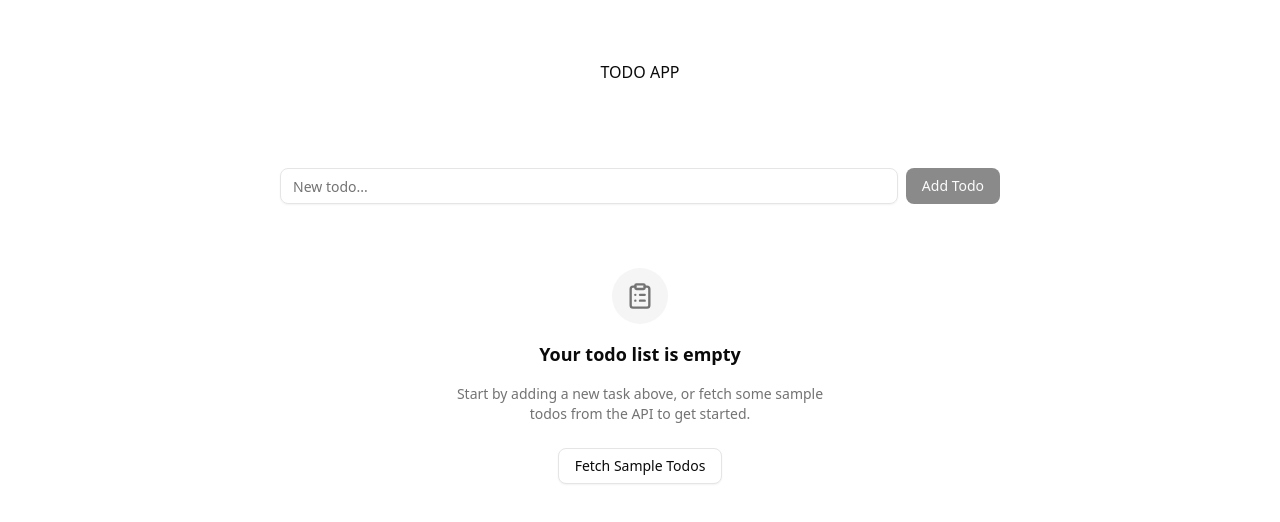
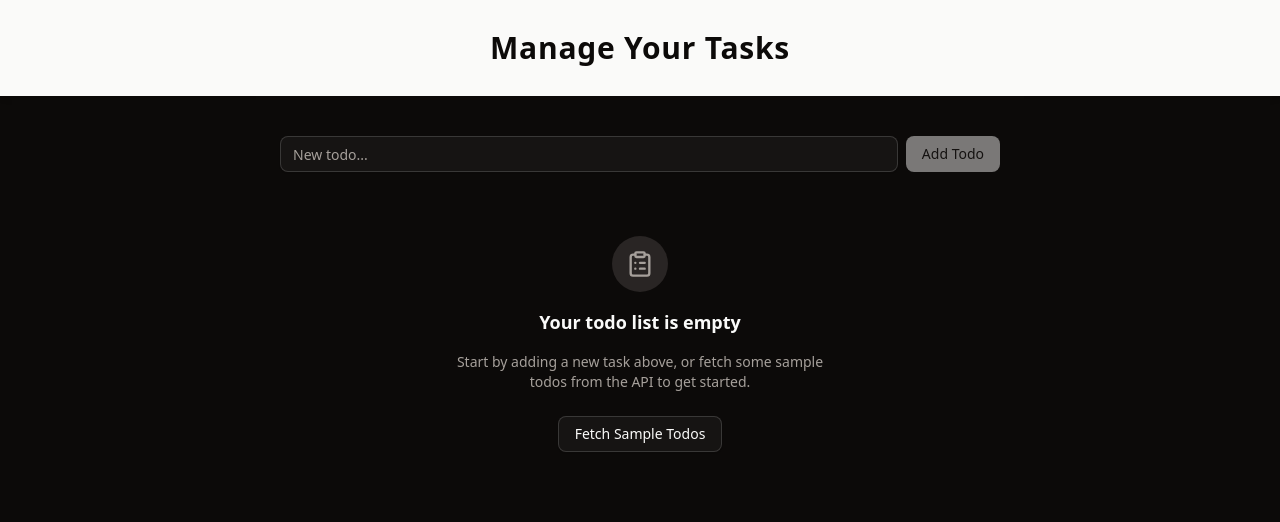
Before and after one commit to Gagun45/spacescutum, a React (Vite) app: page / in a window 1280 px wide. Shown: the top 522 px of the page. Built offline with nearby package versions, Linux system fonts and the light colour scheme.

Commit message:
color schema changed

```diff
--- a/index.html
+++ b/index.html
@@ -6,7 +6,7 @@
     <meta name="viewport" content="width=device-width, initial-scale=1.0" />
     <title>spacescutum</title>
   </head>
-  <body>
+  <body class="dark">
     <div id="root"></div>
     <script type="module" src="/src/main.tsx"></script>
   </body>
--- a/src/components/Header/Header.tsx
+++ b/src/components/Header/Header.tsx
@@ -1,7 +1,9 @@
 const Header = () => {
   return (
-    <header>
-      <h1 className="text-center">TODO APP</h1>
+    <header className="bg-foreground text-background py-6 shadow-md">
+      <h1 className="text-3xl font-bold text-center tracking-wide">
+        Manage Your Tasks
+      </h1>
     </header>
   );
 };
--- a/src/components/TodosSection/TodosContainer/TodosList/TodoItem/TodoItem.tsx
+++ b/src/components/TodosSection/TodosContainer/TodosList/TodoItem/TodoItem.tsx
@@ -31,7 +31,7 @@ const TodoItem = ({ todo }: Props) => {
     dispatch(toggleTodoCompleted({ todoId: todo.id }));
   };
   return (
-    <article className="flex flex-col gap-2 p-4 bg-white rounded-lg shadow hover:shadow-lg transition-shadow border border-gray-200">
+    <article className="flex flex-col gap-2 p-4 rounded-lg shadow hover:shadow-lg transition-shadow border">
       <div className="flex items-center justify-between gap-2">
         <div className="flex items-center w-full gap-2">
           <Checkbox
--- a/src/components/TodosSection/TodosContainer/TodosList/TodoItem/TodoTitle/TodoTitle.tsx
+++ b/src/components/TodosSection/TodosContainer/TodosList/TodoItem/TodoTitle/TodoTitle.tsx
@@ -39,7 +39,7 @@ const TodoTitle = ({
     <Label
       htmlFor={todo.id}
       className={`cursor-pointer ${
-        todo.completed ? "line-through text-gray-400" : ""
+        todo.completed ? "line-through" : ""
       }`}
     >
       {todo.title}
--- a/src/index.css
+++ b/src/index.css
@@ -2,53 +2,6 @@
 @import "tw-animate-css";
 
 @custom-variant dark (&:is(.dark *));
-
-:root {
-  font-family: system-ui, Avenir, Helvetica, Arial, sans-serif;
-  line-height: 1.5;
-  font-weight: 400;
-
-  color-scheme: light dark;
-  color: rgba(255, 255, 255, 0.87);
-  background-color: #242424;
-
-  font-synthesis: none;
-  text-rendering: optimizeLegibility;
-  -webkit-font-smoothing: antialiased;
-  -moz-osx-font-smoothing: grayscale;
-  --radius: 0.625rem;
-  --background: oklch(1 0 0);
-  --foreground: oklch(0.145 0 0);
-  --card: oklch(1 0 0);
-  --card-foreground: oklch(0.145 0 0);
-  --popover: oklch(1 0 0);
-  --popover-foreground: oklch(0.145 0 0);
-  --primary: oklch(0.205 0 0);
-  --primary-foreground: oklch(0.985 0 0);
-  --secondary: oklch(0.97 0 0);
-  --secondary-foreground: oklch(0.205 0 0);
-  --muted: oklch(0.97 0 0);
-  --muted-foreground: oklch(0.556 0 0);
-  --accent: oklch(0.97 0 0);
-  --accent-foreground: oklch(0.205 0 0);
-  --destructive: oklch(0.577 0.245 27.325);
-  --border: oklch(0.922 0 0);
-  --input: oklch(0.922 0 0);
-  --ring: oklch(0.708 0 0);
-  --chart-1: oklch(0.646 0.222 41.116);
-  --chart-2: oklch(0.6 0.118 184.704);
-  --chart-3: oklch(0.398 0.07 227.392);
-  --chart-4: oklch(0.828 0.189 84.429);
-  --chart-5: oklch(0.769 0.188 70.08);
-  --sidebar: oklch(0.985 0 0);
-  --sidebar-foreground: oklch(0.145 0 0);
-  --sidebar-primary: oklch(0.205 0 0);
-  --sidebar-primary-foreground: oklch(0.985 0 0);
-  --sidebar-accent: oklch(0.97 0 0);
-  --sidebar-accent-foreground: oklch(0.205 0 0);
-  --sidebar-border: oklch(0.922 0 0);
-  --sidebar-ring: oklch(0.708 0 0);
-}
 
 @theme inline {
   --radius-sm: calc(var(--radius) - 4px);
@@ -88,38 +41,86 @@
   --color-sidebar-ring: var(--sidebar-ring);
 }
 
+:root {
+  font-family: system-ui, Avenir, Helvetica, Arial, sans-serif;
+  line-height: 1.5;
+  font-weight: 400;
+
+  color-scheme: light dark;
+  color: rgba(255, 255, 255, 0.87);
+  background-color: #242424;
+
+  font-synthesis: none;
+  text-rendering: optimizeLegibility;
+  -webkit-font-smoothing: antialiased;
+  -moz-osx-font-smoothing: grayscale;
+  --radius: 0.625rem;
+  --background: oklch(1 0 0);
+  --foreground: oklch(0.147 0.004 49.25);
+  --card: oklch(1 0 0);
+  --card-foreground: oklch(0.147 0.004 49.25);
+  --popover: oklch(1 0 0);
+  --popover-foreground: oklch(0.147 0.004 49.25);
+  --primary: oklch(0.216 0.006 56.043);
+  --primary-foreground: oklch(0.985 0.001 106.423);
+  --secondary: oklch(0.97 0.001 106.424);
+  --secondary-foreground: oklch(0.216 0.006 56.043);
+  --muted: oklch(0.97 0.001 106.424);
+  --muted-foreground: oklch(0.553 0.013 58.071);
+  --accent: oklch(0.97 0.001 106.424);
+  --accent-foreground: oklch(0.216 0.006 56.043);
+  --destructive: oklch(0.577 0.245 27.325);
+  --border: oklch(0.923 0.003 48.717);
+  --input: oklch(0.923 0.003 48.717);
+  --ring: oklch(0.709 0.01 56.259);
+  --chart-1: oklch(0.646 0.222 41.116);
+  --chart-2: oklch(0.6 0.118 184.704);
+  --chart-3: oklch(0.398 0.07 227.392);
+  --chart-4: oklch(0.828 0.189 84.429);
+  --chart-5: oklch(0.769 0.188 70.08);
+  --sidebar: oklch(0.985 0.001 106.423);
+  --sidebar-foreground: oklch(0.147 0.004 49.25);
+  --sidebar-primary: oklch(0.216 0.006 56.043);
+  --sidebar-primary-foreground: oklch(0.985 0.001 106.423);
+  --sidebar-accent: oklch(0.97 0.001 106.424);
+  --sidebar-accent-foreground: oklch(0.216 0.006 56.043);
+  --sidebar-border: oklch(0.923 0.003 48.717);
+  --sidebar-ring: oklch(0.709 0.01 56.259);
+}
+
+
 .dark {
-  --background: oklch(0.145 0 0);
-  --foreground: oklch(0.985 0 0);
-  --card: oklch(0.205 0 0);
-  --card-foreground: oklch(0.985 0 0);
-  --popover: oklch(0.205 0 0);
-  --popover-foreground: oklch(0.985 0 0);
-  --primary: oklch(0.922 0 0);
-  --primary-foreground: oklch(0.205 0 0);
-  --secondary: oklch(0.269 0 0);
-  --secondary-foreground: oklch(0.985 0 0);
-  --muted: oklch(0.269 0 0);
-  --muted-foreground: oklch(0.708 0 0);
-  --accent: oklch(0.269 0 0);
-  --accent-foreground: oklch(0.985 0 0);
+  --background: oklch(0.147 0.004 49.25);
+  --foreground: oklch(0.985 0.001 106.423);
+  --card: oklch(0.216 0.006 56.043);
+  --card-foreground: oklch(0.985 0.001 106.423);
+  --popover: oklch(0.216 0.006 56.043);
+  --popover-foreground: oklch(0.985 0.001 106.423);
+  --primary: oklch(0.923 0.003 48.717);
+  --primary-foreground: oklch(0.216 0.006 56.043);
+  --secondary: oklch(0.268 0.007 34.298);
+  --secondary-foreground: oklch(0.985 0.001 106.423);
+  --muted: oklch(0.268 0.007 34.298);
+  --muted-foreground: oklch(0.709 0.01 56.259);
+  --accent: oklch(0.268 0.007 34.298);
+  --accent-foreground: oklch(0.985 0.001 106.423);
   --destructive: oklch(0.704 0.191 22.216);
   --border: oklch(1 0 0 / 10%);
   --input: oklch(1 0 0 / 15%);
-  --ring: oklch(0.556 0 0);
+  --ring: oklch(0.553 0.013 58.071);
   --chart-1: oklch(0.488 0.243 264.376);
   --chart-2: oklch(0.696 0.17 162.48);
   --chart-3: oklch(0.769 0.188 70.08);
   --chart-4: oklch(0.627 0.265 303.9);
   --chart-5: oklch(0.645 0.246 16.439);
-  --sidebar: oklch(0.205 0 0);
-  --sidebar-foreground: oklch(0.985 0 0);
+  --sidebar: oklch(0.216 0.006 56.043);
+  --sidebar-foreground: oklch(0.985 0.001 106.423);
   --sidebar-primary: oklch(0.488 0.243 264.376);
-  --sidebar-primary-foreground: oklch(0.985 0 0);
-  --sidebar-accent: oklch(0.269 0 0);
-  --sidebar-accent-foreground: oklch(0.985 0 0);
+  --sidebar-primary-foreground: oklch(0.985 0.001 106.423);
+  --sidebar-accent: oklch(0.268 0.007 34.298);
+  --sidebar-accent-foreground: oklch(0.985 0.001 106.423);
   --sidebar-border: oklch(1 0 0 / 10%);
-  --sidebar-ring: oklch(0.556 0 0);
+  --sidebar-ring: oklch(0.553 0.013 58.071);
 }
 
 @layer base {
@@ -132,11 +133,11 @@
   }
 
   header {
-    @apply h-36 flex items-center justify-center
+    @apply h-24 flex items-center justify-center
   }
 
   main {
-    @apply p-6 bg-background text-foreground min-h-[calc(100vh-144px)] max-w-3xl mx-auto
+    @apply px-6 py-10 bg-background text-foreground min-h-[calc(100vh-24*4px)] max-w-3xl mx-auto
   }
 
   section {
```
